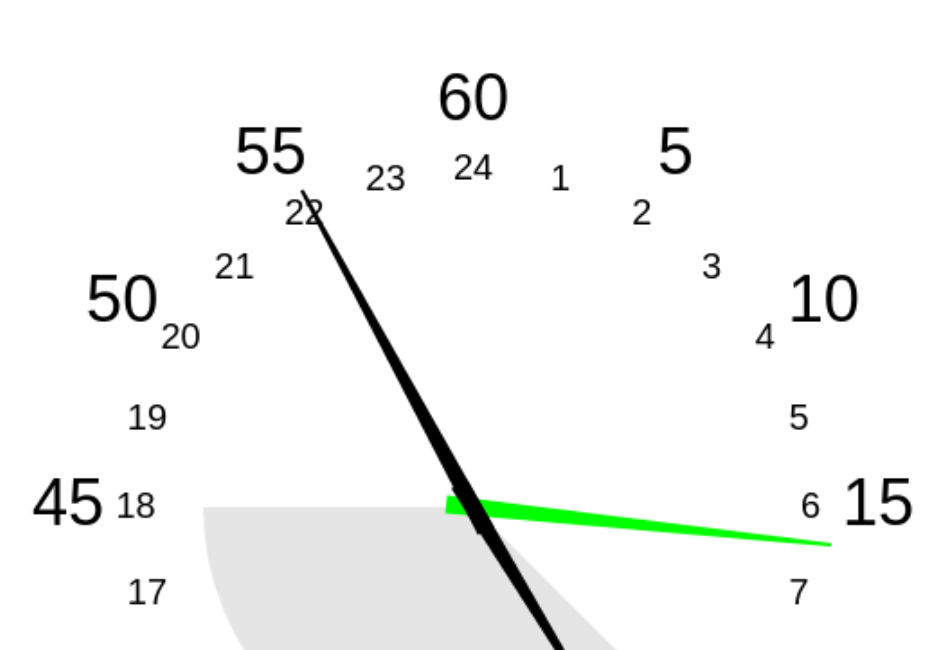
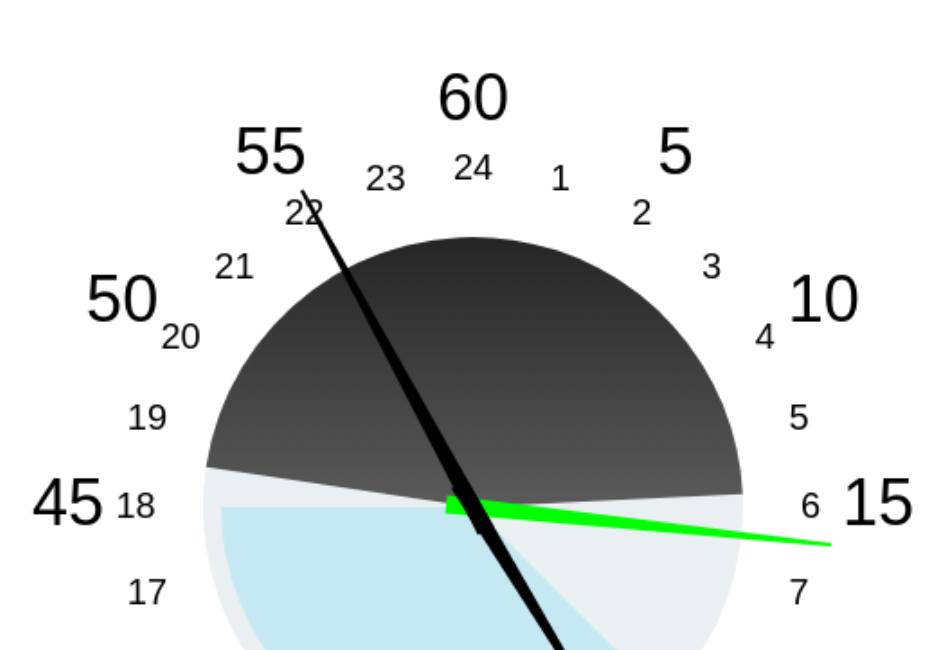
Before and after one commit to CyrilChi/24-h-clock, a plain HTML site: page index.html in a window 1280 px wide. Shown: the part 150-800 px from the top of the page, without its empty margins (175-1119 px from the left). Drawn offline with nearby package versions, Linux system fonts and the light colour scheme.

Commit message:
日出日落

```diff
--- a/index.html
+++ b/index.html
@@ -25,22 +25,60 @@
     }
 
     function drawScene() {
-      // main drawScene function
-      clear(); // clear canvas
-
-      // draw 扇形
-      ctx.moveTo(clockRadius, clockRadius);
-      ctx.arc(clockRadius, clockRadius, 150, (Math.PI * 3) / 12, (Math.PI * 12) / 12, false);
-      ctx.closePath();
-      ctx.fillStyle = 'rgba(0,0,0,0.1)';
-      ctx.fill();
-      // draw 日出日落
+      // 日出时间计算
       let sunrise = calcnew(1, 39.9, 116.4, 2022, 9, 9);
       let sunset = calcnew(2, 39.9, 116.4, 2022, 9, 9);
       let sunriseHoures = sunrise.getHours();
       let sunriseMinutes = sunrise.getMinutes();
       let sunsetHoures = sunset.getHours();
       let sunsetMinutes = sunset.getMinutes();
+      // main drawScene function
+      clear(); // clear canvas
+
+      // draw 日出扇形
+      ctx.save();
+      ctx.beginPath();
+      ctx.moveTo(clockRadius, clockRadius);
+      ctx.arc(
+        clockRadius,
+        clockRadius,
+        150,
+        (Math.PI * (sunriseHoures + sunriseMinutes / 60 - 6)) / 12,
+        (Math.PI * (sunsetHoures + sunsetMinutes / 60 - 6)) / 12,
+        false
+      );
+      ctx.closePath();
+      ctx.fillStyle = 'rgba(152,174,183,0.2)';
+      ctx.fill();
+      ctx.restore();
+
+      // draw 日落扇形
+      ctx.save();
+      ctx.beginPath();
+      ctx.moveTo(clockRadius, clockRadius);
+      ctx.arc(
+        clockRadius,
+        clockRadius,
+        150,
+        (Math.PI * (sunsetHoures + sunsetMinutes / 60 - 6)) / 12,
+        (Math.PI * (sunriseHoures + sunriseMinutes / 60 - 6)) / 12,
+        false
+      );
+      ctx.closePath();
+      let linearGradient1 = ctx.createLinearGradient(0, 700, 0, 0);
+      linearGradient1.addColorStop(0, 'white');
+      linearGradient1.addColorStop(1, 'black');
+      ctx.fillStyle = linearGradient1;
+      ctx.fill();
+      ctx.restore();
+
+      // draw 工作时间扇形
+      ctx.beginPath();
+      ctx.moveTo(clockRadius, clockRadius);
+      ctx.arc(clockRadius, clockRadius, 140, (Math.PI * 3) / 12, (Math.PI * 12) / 12, false);
+      ctx.closePath();
+      ctx.fillStyle = 'rgba(110,222,244,0.3)';
+      ctx.fill();
 
       // get current time
       var date = new Date();
```
